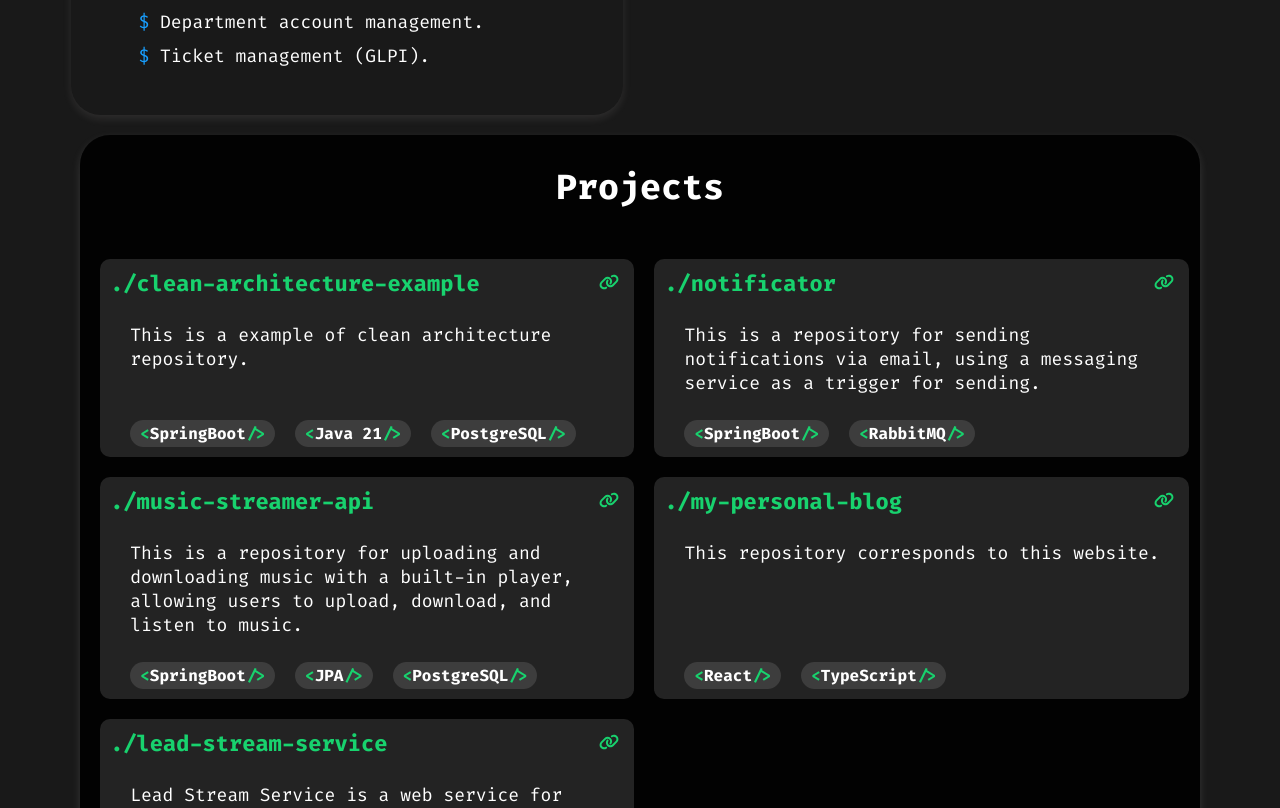
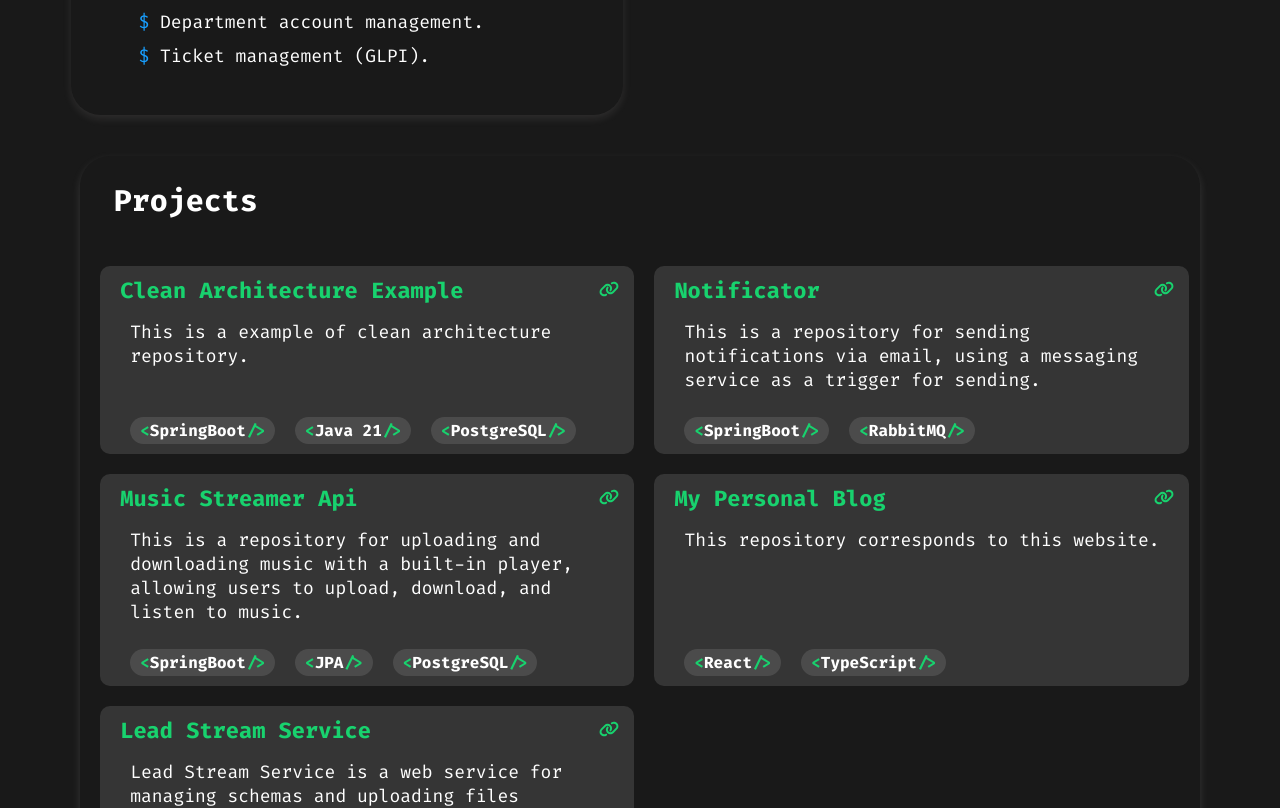
Before and after one commit to VitorTenor/my-personal-blog, a React (Vite) app: page / in a window 1280 px wide. Shown: the part 3882-4690 px from the top of the page. Built offline with nearby package versions, Linux system fonts and the light colour scheme.

Commit message:
updating project section

```diff
--- a/src/language/constants/EN_US.json
+++ b/src/language/constants/EN_US.json
@@ -106,7 +106,7 @@
   "project-title": "Projects",
   "project-info": [
     {
-      "title": "clean-architecture-example",
+      "title": "Clean Architecture Example",
       "description": "This is a example of clean architecture repository.",
       "uri_github": "/springboot-clean-architecture-example",
       "tag": [
@@ -116,7 +116,7 @@
       ]
     },
     {
-      "title": "notificator",
+      "title": "Notificator",
       "description": "This is a repository for sending notifications via email, using a messaging service as a trigger for sending.",
       "uri_github": "/notificator",
       "tag": [
@@ -125,7 +125,7 @@
       ]
     },
     {
-      "title": "music-streamer-api",
+      "title": "Music Streamer Api",
       "description": "This is a repository for uploading and downloading music with a built-in player, allowing users to upload, download, and listen to music.",
       "uri_github": "/music-streamer-api",
       "tag": [
@@ -135,7 +135,7 @@
       ]
     },
     {
-      "title": "my-personal-blog",
+      "title": "My Personal Blog",
       "description": "This repository corresponds to this website.",
       "uri_github": "/my-personal-blog",
       "tag": [
@@ -144,7 +144,7 @@
       ]
     },
     {
-      "title": "lead-stream-service",
+      "title": "Lead Stream Service",
       "description": "Lead Stream Service is a web service for managing schemas and uploading files associated with those schemas.",
       "uri_github": "/lead-stream-service",
       "tag": [
--- a/src/language/constants/PT_BR.json
+++ b/src/language/constants/PT_BR.json
@@ -103,10 +103,10 @@
   ],
   "resume": "Engenheiro de Software com sólida experiência em desenvolvimento backend com Java e Go, especializado em arquiteturas escaláveis e modernas. Atuei na modernização de sistemas, criação de pipelines de CI/CD, processamento orientado a eventos com Kafka e arquiteturas baseadas em microsserviços.",
   "resume-2": "Comprometido em entregar soluções eficientes, com foco em qualidade, manutenibilidade e alinhamento estratégico com as necessidades do negócio.",
-  "project-title": "projetos",
+  "project-title": "Projetos",
   "project-info": [
     {
-      "title": "clean-architecture-example",
+      "title": "Clean Architecture Example",
       "description": "Esse é um repositorio exemplo do uso de arquitetura limpa.",
       "uri_github": "/springboot-clean-architecture-example",
       "tag": [
@@ -116,7 +116,7 @@
       ]
     },
     {
-      "title": "notificator",
+      "title": "Notificator",
       "description": "Esse é um repositorio de envio de notifições via email, utilizando um serviço de mensageria como gatilho do envio.",
       "uri_github": "/notificator",
       "tag": [
@@ -125,7 +125,7 @@
       ]
     },
     {
-      "title": "music-streamer-api",
+      "title": "Music Streamer Api",
       "description": "Esse é um repositorio de upload e download de músicas com funcionalidade de player permite aos usuários enviar, baixar e ouvir músicas.",
       "uri_github": "/music-streamer-api",
       "tag": [
@@ -135,7 +135,7 @@
       ]
     },
     {
-      "title": "my-personal-blog",
+      "title": "My Personal Blog",
       "description": "Esse repositório se refere a esse website.",
       "uri_github": "/my-personal-blog",
       "tag": [
@@ -144,7 +144,7 @@
       ]
     },
     {
-      "title": "lead-stream-service",
+      "title": "Lead Stream Service",
       "description": "O Lead Stream Service é um serviço web para gerenciar schemas e carregar arquivos associados a esses schemas.",
       "uri_github": "/lead-stream-service",
       "tag": [
--- a/src/ui/molecule/ProjectComponent/index.tsx
+++ b/src/ui/molecule/ProjectComponent/index.tsx
@@ -15,7 +15,6 @@ import {
   ProjectInfo,
   TAG_POSFIX,
   TAG_PREFIX,
-  TITLE_PREFIX,
 } from './container';
 
 export default function ProjectComponent(
@@ -24,7 +23,7 @@ export default function ProjectComponent(
   const createTitle = (project: ProjectInfo) => {
     return (
       <TitleComponentStyles>
-        <ColoredTitleStyles message={TITLE_PREFIX + project.title} />
+        <ColoredTitleStyles message={project.title} />
         <FontAwesomeIcon icon={faLink} className="icon-link" />
       </TitleComponentStyles>
     );
--- a/src/ui/molecule/ProjectComponent/styles.ts
+++ b/src/ui/molecule/ProjectComponent/styles.ts
@@ -39,7 +39,7 @@ export const ColoredTitleStyles = styled(ColoredText)`
   font-size: 22px;
   font-weight: 600;
   color: ${globalColor.primary};
-  margin: 10px;
+  margin: 10px 0 0 20px;
 
   @media (max-width: 510px) {
     font-size: 20px;
--- a/src/ui/organism/Sections/Project/styles.ts
+++ b/src/ui/organism/Sections/Project/styles.ts
@@ -11,8 +11,9 @@ export const ProjectStyles = styled.section`
 `;
 
 export const TitleStyles = styled.h1`
-  font-size: 35px;
-  text-align: center;
+  font-size: 30px;
+  margin-left: 3%;
+  text-align: left;
   color: ${globalColor.secondary};
 
   @media (max-width: 510px) {
@@ -26,7 +27,6 @@ export const TitleStyles = styled.h1`
 export const BodyStyles = styled.div`
   box-shadow: 0 4px 8px ${globalColor.quinary};
   border-radius: 30px;
-  background-color: ${globalColor.tertiary};
   height: 100%;
   width: 90%;
 
```
